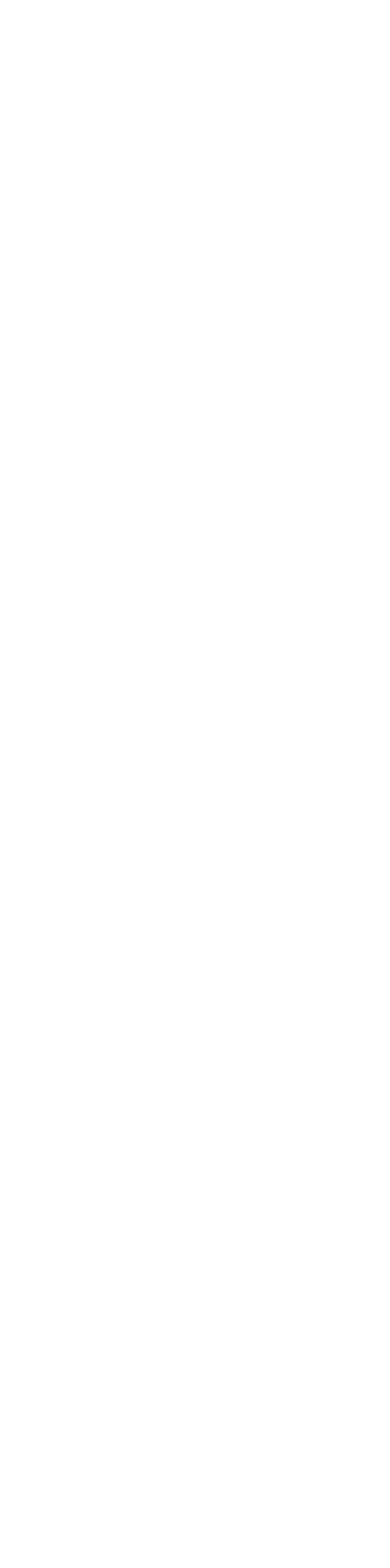
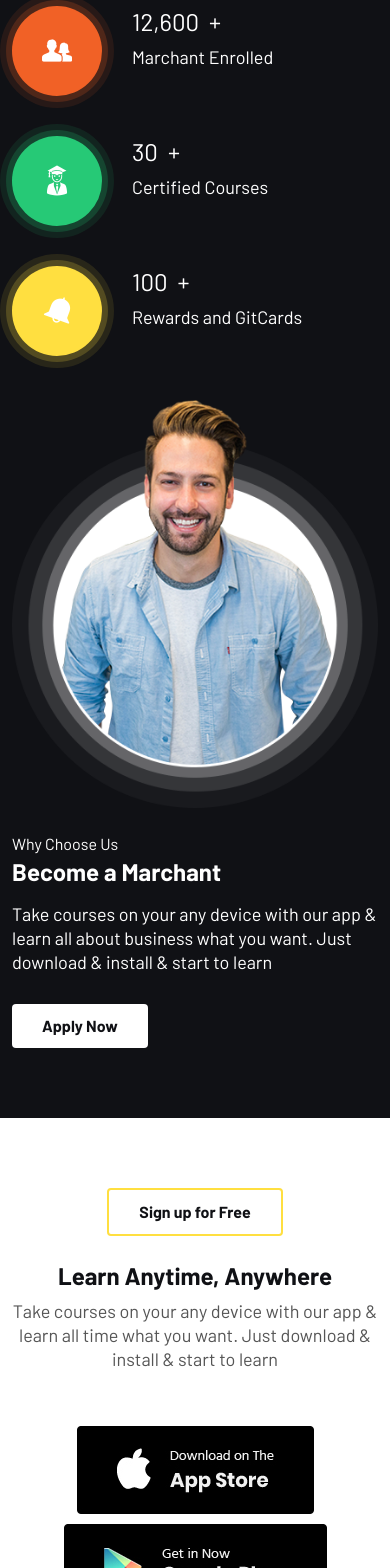
Before and after one commit to azmarifdev/react-ecommerce-project, a React (Vite) app: page / in a window 390 px wide. Shown: the part 7167-8735 px from the top of the page. Before the commit the page ends 7083 px from the top, so only its background shows below. Built offline with nearby package versions, Linux system fonts and the light colour scheme.

Commit message:
some change

```diff
--- /dev/null
+++ b/src/home/AboutUs.jsx
@@ -0,0 +1,76 @@
+import CountUp from 'react-countup';
+import { Link } from 'react-router-dom';
+
+const subTitle = 'Why Choose Us';
+const title = 'Become a Marchant';
+const desc =
+    'Take courses on your any device with our app & learn all about business what you want. Just download & install & start to learn';
+const btnText = 'Apply  Now';
+
+const countList = [
+    {
+        iconName: 'icofont-users-alt-4',
+        count: '12600',
+        text: 'Marchant Enrolled',
+    },
+    {
+        iconName: 'icofont-graduate-alt',
+        count: '30',
+        text: 'Certified Courses',
+    },
+    {
+        iconName: 'icofont-notification',
+        count: '100',
+        text: 'Rewards and GitCards',
+    },
+];
+
+const AboutUs = () => {
+    return (
+        <div className="instructor-section style-2 padding-tb section-bg-ash">
+            <div className="container">
+                <div className="section-wrapper">
+                    <div className="row g-4 justify-content-center row-cols-1 row-cols-md-2 row-cols-xl-3 align-items-center">
+                        <div className="col">
+                            {countList.map((val, i) => (
+                                <div className="count-item" key={i}>
+                                    <div className="count-inner">
+                                        <div className="count-icon">
+                                            <i className={val.iconName}></i>
+                                        </div>
+                                        <div className="count-content">
+                                            <h2>
+                                                <span className="count">
+                                                    <CountUp end={val.count} />
+                                                </span>
+                                                <span>+</span>
+                                            </h2>
+                                            <p>{val.text}</p>
+                                        </div>
+                                    </div>
+                                </div>
+                            ))}
+                        </div>
+                        <div className="col">
+                            <div className="instructor-content">
+                                <span className="subtitle">{subTitle}</span>
+                                <h2 className="title">{title}</h2>
+                                <p>{desc}</p>
+                                <Link to="/signup" className="lab-btn">
+                                    <span>{btnText}</span>
+                                </Link>
+                            </div>
+                        </div>
+                        <div className="col">
+                            <div className="instructor-thumb">
+                                <img src="src/assets/images/instructor/01.png" alt="" />
+                            </div>
+                        </div>
+                    </div>
+                </div>
+            </div>
+        </div>
+    );
+};
+
+export default AboutUs;
--- /dev/null
+++ b/src/home/AppSection.jsx
@@ -0,0 +1,38 @@
+import { Link } from 'react-router-dom';
+
+const btnText = 'Sign up for Free';
+const title = 'Learn Anytime, Anywhere';
+const desc =
+    'Take courses on your any device with our app & learn all time what you want. Just download & install & start to learn';
+
+const AppSection = () => {
+    return (
+        <div className="app-section padding-tb">
+            <div className="container">
+                <div className="section-header text-center">
+                    <Link to="/signup" className="lab-btn mb-4">
+                        <span>{btnText}</span>
+                    </Link>
+                    <h2 className="title">{title}</h2>
+                    <p>{desc}</p>
+                </div>
+                <div className="section-wrapper">
+                    <ul className="lab-ul">
+                        <li>
+                            <a href="#">
+                                <img src="/src/assets/images/app/01.jpg" alt="education" />
+                            </a>
+                        </li>
+                        <li>
+                            <a href="#">
+                                <img src="/src/assets/images/app/02.jpg" alt="education" />
+                            </a>
+                        </li>
+                    </ul>
+                </div>
+            </div>
+        </div>
+    );
+};
+
+export default AppSection;
--- a/src/home/Home.jsx
+++ b/src/home/Home.jsx
@@ -4,6 +4,9 @@
 import CategoryShowCase from './CategoryShowCase';
 import Register from './Register';
 import LocationSprade from './LocationSprade';
+import AboutUs from './AboutUs';
+import AppSection from './AppSection';
+import Sponsor from './Sponsor';
 
 const Home = () => {
     return (
@@ -13,6 +16,9 @@
             <CategoryShowCase />
             <Register />
             <LocationSprade />
+            <AboutUs />
+            <AppSection />
+            <Sponsor />
         </div>
     );
 };
--- /dev/null
+++ b/src/home/Sponsor.jsx
@@ -0,0 +1,80 @@
+import React from 'react';
+
+// Import Swiper React components
+import { Swiper, SwiperSlide } from 'swiper/react';
+// Import Swiper styles
+import 'swiper/css';
+// import required modules
+import { Autoplay} from 'swiper/modules';
+
+const sponsorList = [
+    {
+        imgUrl: '/src/assets/images/sponsor/01.png',
+    },
+    {
+        imgUrl: '/src/assets/images/sponsor/02.png',
+    },
+    {
+        imgUrl: '/src/assets/images/sponsor/03.png',
+    },
+    {
+        imgUrl: '/src/assets/images/sponsor/04.png',
+    },
+    {
+        imgUrl: '/src/assets/images/sponsor/05.png',
+    },
+    {
+        imgUrl: '/src/assets/images/sponsor/06.png',
+    },
+];
+
+const Sponsor = () => {
+    return (
+        <>
+            <div className="sponsor-section section-bg">
+                <div className="container">
+                    <div className="section-wrapper">
+                        <div className="sponsor-slider">
+                            <Swiper
+                                slidesPerView={2}
+                                spaceBetween={30}
+                                loop={'true'}
+                                autoplay={{
+                                    delay: 2000,
+                                    disableOnInteraction: false,
+                                }}
+                                breakpoints={{
+                                    640: {
+                                        slidesPerView: 2,
+                                        spaceBetween: 20,
+                                    },
+                                    768: {
+                                        slidesPerView: 4,
+                                        spaceBetween: 40,
+                                    },
+                                    1024: {
+                                        slidesPerView: 5,
+                                        spaceBetween: 50,
+                                    },
+                                }}
+                                modules={[Autoplay]}
+                                className="mySwiper">
+                                {sponsorList.map((val, i) => (
+                                    <SwiperSlide key={i}>
+                                        <div className="sponsor-item">
+                                            <div className="sponsor-thumb">
+                                                <img src={`${val.imgUrl}`} alt={`${val.imgAlt}`} />
+                                            </div>
+                                        </div>
+                                    </SwiperSlide>
+                                ))}
+                            </Swiper>
+                        </div>
+                    </div>
+                </div>
+            </div>
+        </>
+    );
+};
+
+export default Sponsor;
```
